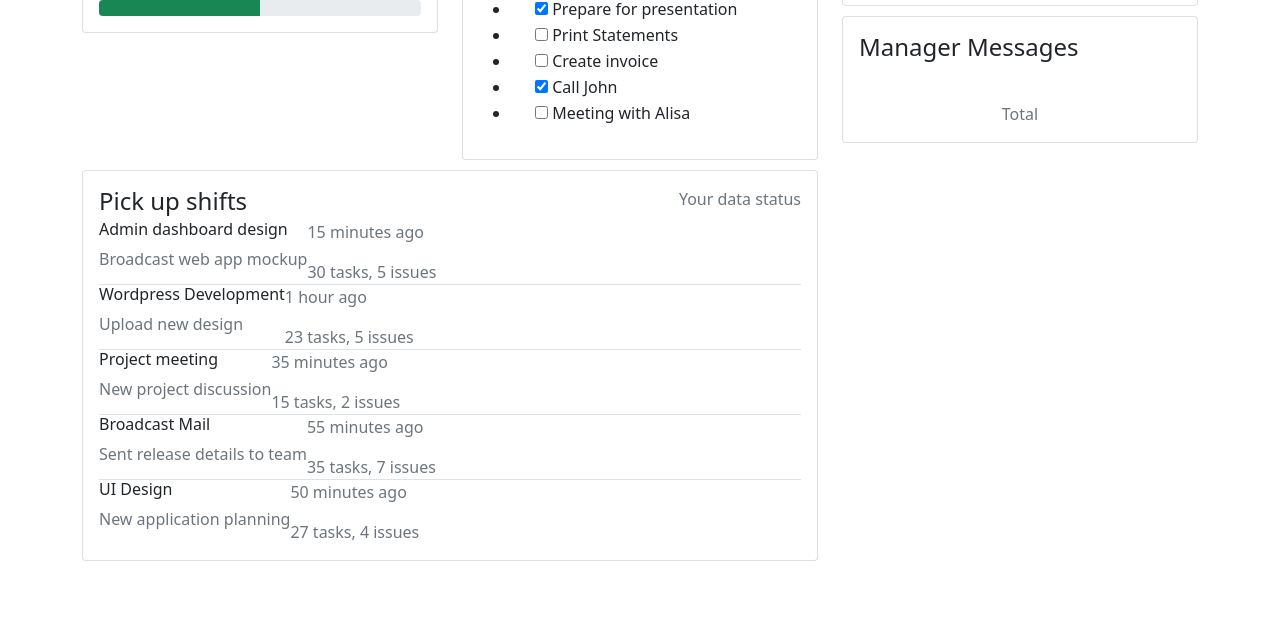
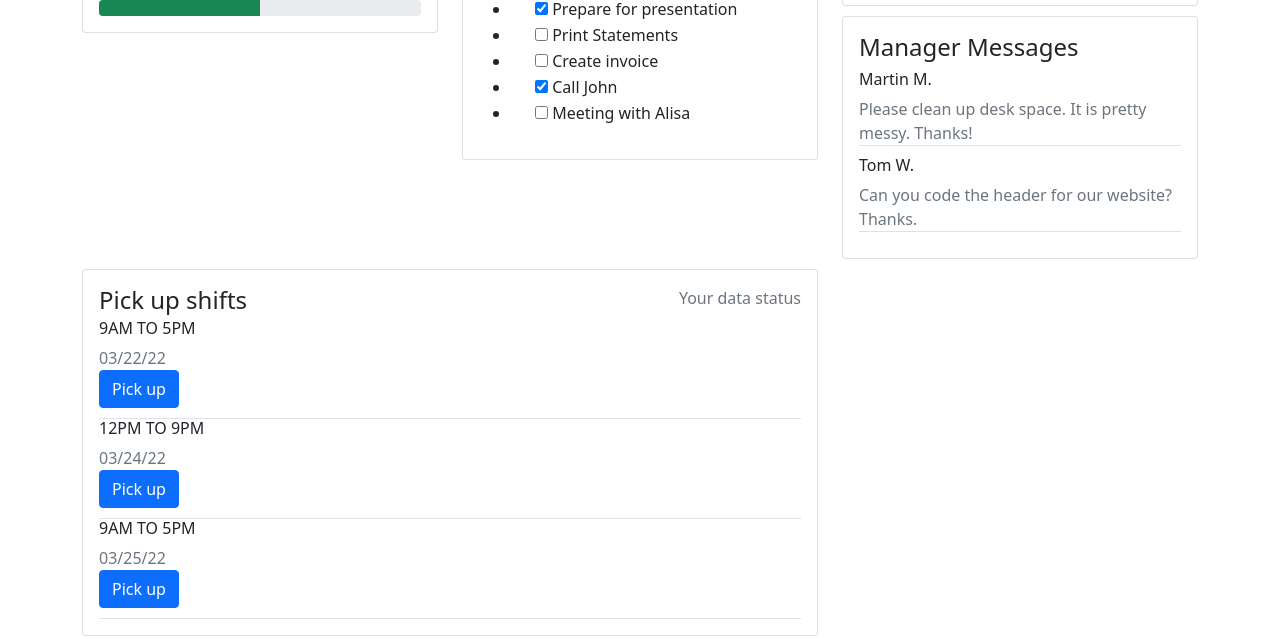
Before and after one commit to JunoNguyen/eTrack, a React (Create React App) app in the folder client/: page /home in a window 1280 px wide. Shown: the part 313-952 px from the top of the page. Before the commit the page ends 884 px from the top, so only its background shows below. Built offline with nearby package versions, Linux system fonts and the light colour scheme.

Commit message:
setting up components for manager messages and shift pick ups

```diff
--- a/client/src/components/Dashboard/index.js
+++ b/client/src/components/Dashboard/index.js
@@ -59,9 +59,32 @@ const Dashboard = () => {
                             <h4 className="card-title">Manager Messages</h4>
                             <div className="aligner-wrapper">
                                 <div className="absolute center-content">
-                                    {/* ADD TIMESHEET BUTTON LINK */}
-                                    <h5 className="font-weight-normal text-whiite text-center mb-2 text-white">1200</h5>
-                                    <p className="text-small text-muted text-center mb-0">Total</p>
+                                    <div className="preview-item border-bottom" style={margin}>
+                                        <div className="preview-thumbnail">
+                                            <div className="preview-icon bg-info">
+                                                <i className="mdi mdi-clock"></i>
+                                            </div>
+                                        </div>
+                                        <div className="preview-item-content d-sm-flex flex-grow">
+                                            <div className="flex-grow">
+                                                <h6 className="preview-subject">Martin M.</h6>
+                                                <p className="text-muted mb-0">Please clean up desk space. It is pretty messy. Thanks!</p>
+                                            </div>
+                                        </div>
+                                    </div>
+                                    <div className="preview-item border-bottom" style={margin}>
+                                        <div className="preview-thumbnail">
+                                            <div className="preview-icon bg-info">
+                                                <i className="mdi mdi-clock"></i>
+                                            </div>
+                                        </div>
+                                        <div className="preview-item-content d-sm-flex flex-grow">
+                                            <div className="flex-grow">
+                                                <h6 className="preview-subject">Tom W.</h6>
+                                                <p className="text-muted mb-0">Can you code the header for our website? Thanks.</p>
+                                            </div>
+                                        </div>
+                                    </div>
                                 </div>
                             </div>
                         </div>
@@ -87,12 +110,9 @@ const Dashboard = () => {
                                             {/* RUN A MAP TO POST CURRENT AVAILABLE PICK UP SHIFTS */}
                                             <div className="preview-item-content d-sm-flex flex-grow">
                                                 <div className="flex-grow">
-                                                    <h6 className="preview-subject">Admin dashboard design</h6>
-                                                    <p className="text-muted mb-0">Broadcast web app mockup</p>
-                                                </div>
-                                                <div className="mr-auto text-sm-right pt-2 pt-sm-0">
-                                                    <p className="text-muted">15 minutes ago</p>
-                                                    <p className="text-muted mb-0">30 tasks, 5 issues </p>
+                                                    <h6 className="preview-subject">9AM TO 5PM</h6>
+                                                    <p className="text-muted mb-0">03/22/22</p>
+                                                    <button className="btn btn-primary" style={margin}>Pick up</button>
                                                 </div>
                                             </div>
                                         </div>
@@ -104,12 +124,9 @@ const Dashboard = () => {
                                             </div>
                                             <div className="preview-item-content d-sm-flex flex-grow">
                                                 <div className="flex-grow">
-                                                    <h6 className="preview-subject">Wordpress Development</h6>
-                                                    <p className="text-muted mb-0">Upload new design</p>
-                                                </div>
-                                                <div className="mr-auto text-sm-right pt-2 pt-sm-0">
-                                                    <p className="text-muted">1 hour ago</p>
-                                                    <p className="text-muted mb-0">23 tasks, 5 issues </p>
+                                                    <h6 className="preview-subject">12PM TO 9PM</h6>
+                                                    <p className="text-muted mb-0">03/24/22</p>
+                                                    <button className="btn btn-primary" style={margin}>Pick up</button>
                                                 </div>
                                             </div>
                                         </div>
@@ -121,46 +138,9 @@ const Dashboard = () => {
                                             </div>
                                             <div className="preview-item-content d-sm-flex flex-grow">
                                                 <div className="flex-grow">
-                                                    <h6 className="preview-subject">Project meeting</h6>
-                                                    <p className="text-muted mb-0">New project discussion</p>
-                                                </div>
-                                                <div className="mr-auto text-sm-right pt-2 pt-sm-0">
-                                                    <p className="text-muted">35 minutes ago</p>
-                                                    <p className="text-muted mb-0">15 tasks, 2 issues</p>
-                                                </div>
-                                            </div>
-                                        </div>
-                                        <div className="preview-item border-bottom">
-                                            <div className="preview-thumbnail">
-                                                <div className="preview-icon bg-danger">
-                                                    <i className="mdi mdi-email-open"></i>
-                                                </div>
-                                            </div>
-                                            <div className="preview-item-content d-sm-flex flex-grow">
-                                                <div className="flex-grow">
-                                                    <h6 className="preview-subject">Broadcast Mail</h6>
-                                                    <p className="text-muted mb-0">Sent release details to team</p>
-                                                </div>
-                                                <div className="mr-auto text-sm-right pt-2 pt-sm-0">
-                                                    <p className="text-muted">55 minutes ago</p>
-                                                    <p className="text-muted mb-0">35 tasks, 7 issues </p>
-                                                </div>
-                                            </div>
-                                        </div>
-                                        <div className="preview-item">
-                                            <div className="preview-thumbnail">
-                                                <div className="preview-icon bg-warning">
-                                                    <i className="mdi mdi-chart-pie"></i>
-                                                </div>
-                                            </div>
-                                            <div className="preview-item-content d-sm-flex flex-grow">
-                                                <div className="flex-grow">
-                                                    <h6 className="preview-subject">UI Design</h6>
-                                                    <p className="text-muted mb-0">New application planning</p>
-                                                </div>
-                                                <div className="mr-auto text-sm-right pt-2 pt-sm-0">
-                                                    <p className="text-muted">50 minutes ago</p>
-                                                    <p className="text-muted mb-0">27 tasks, 4 issues </p>
+                                                    <h6 className="preview-subject">9AM TO 5PM</h6>
+                                                    <p className="text-muted mb-0">03/25/22</p>
+                                                    <button className="btn btn-primary" style={margin}>Pick up</button>
                                                 </div>
                                             </div>
                                         </div>
```
Also changed, not shown: client/src/components/ManagerMessages/index.js (added, +17 -0 lines), client/src/components/ShiftPickup/index.js (added, +17 -0 lines).
